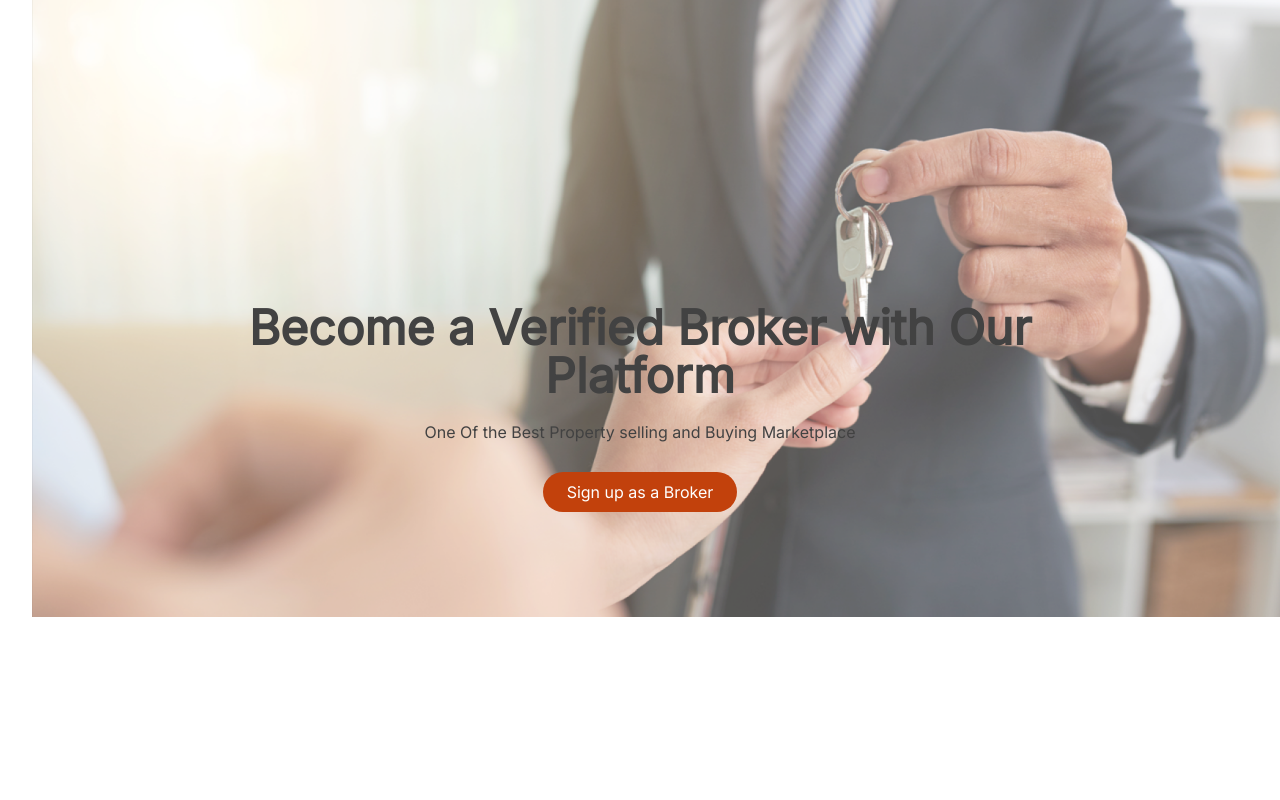
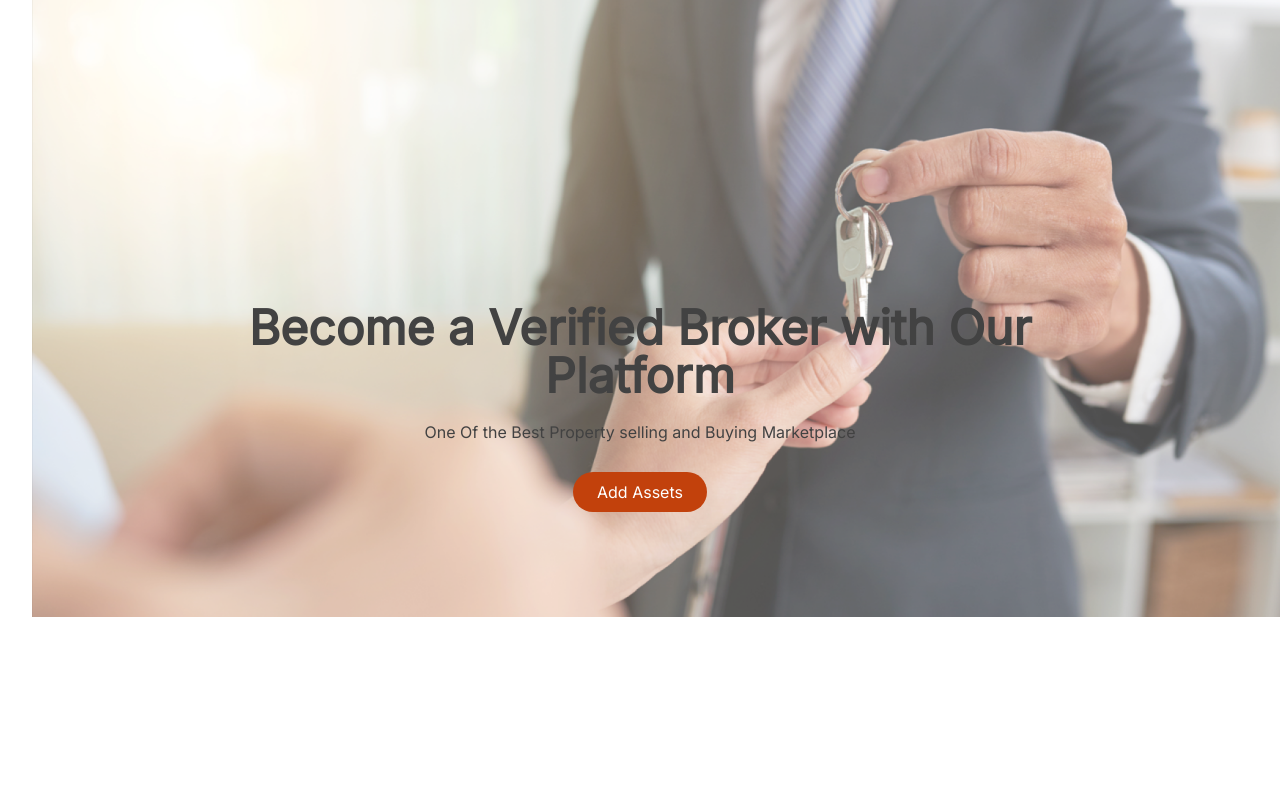
Before and after one commit to rythm01/SIH-Frontend, a React (Vite) app: page / in a window 1280 px wide. Shown: the top 800 px of the page. Built offline with nearby package versions, Linux system fonts and the light colour scheme.

Commit message:
Admin form connected

```diff
--- a/src/components/index.jsx
+++ b/src/components/index.jsx
@@ -8,9 +8,9 @@ const index = () => {
                 <h1 className="text-xl sm:text-2xl md:text-3xl lg:text-5xl font-semibold text-gray-800 overflow-clip">Become a Verified Broker with Our Platform</h1>
                 <span className="text-base text-gray-800">One  Of the Best Property selling and Buying Marketplace</span>
                 <div className="flex gap-2 justify-center">
-                    <Link to="/">
+                    <Link to="/admin">
                         <button className="my-2 flex text-white bg-primary border-0 py-2 px-6 focus:outline-none rounded-full hover:bg-primaryhover duration-300 hover:translate-y-2">
-                            Sign up as a Broker
+                            Add Assets
                         </button>
                     </Link>
                 </div>
```
